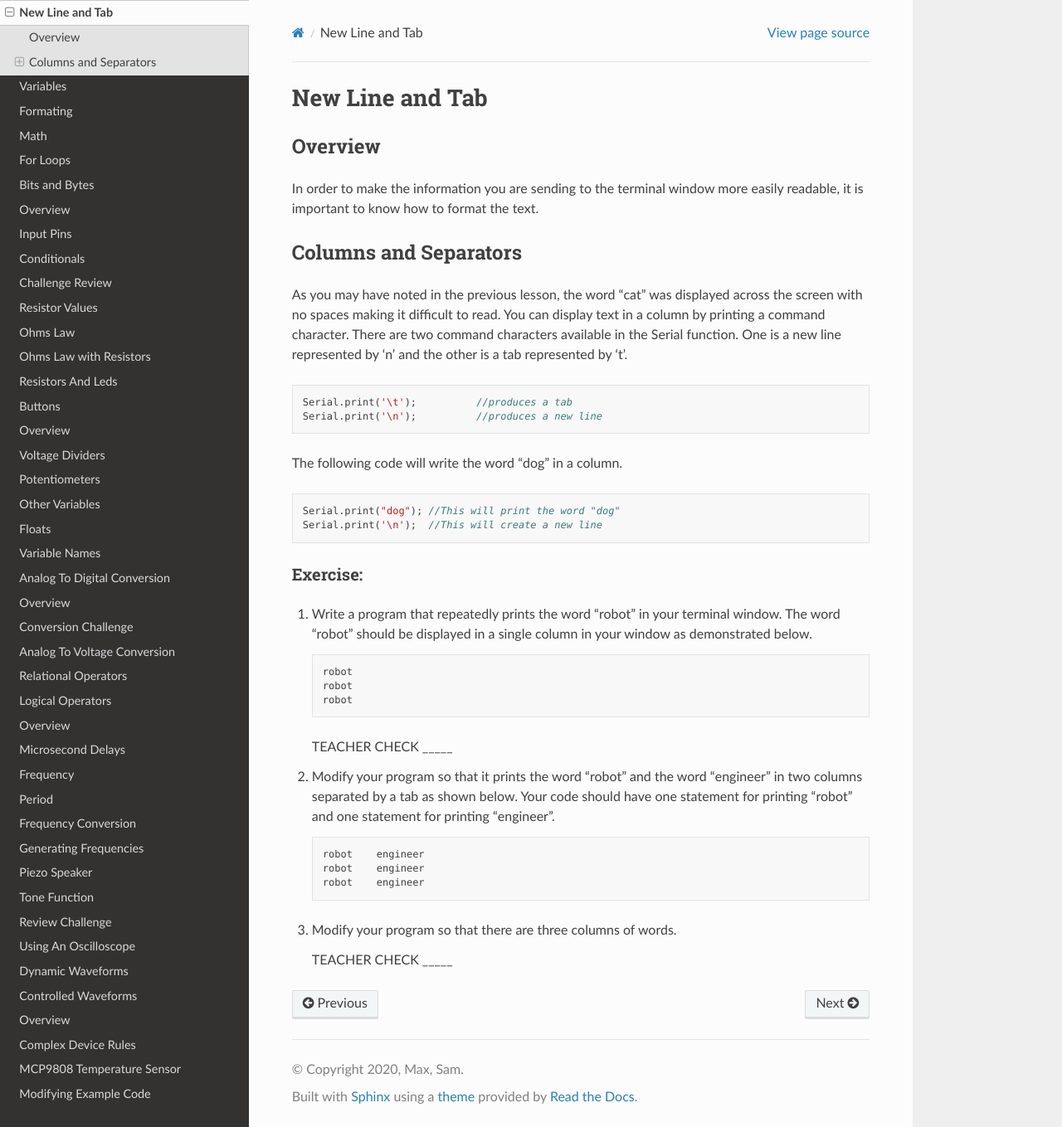
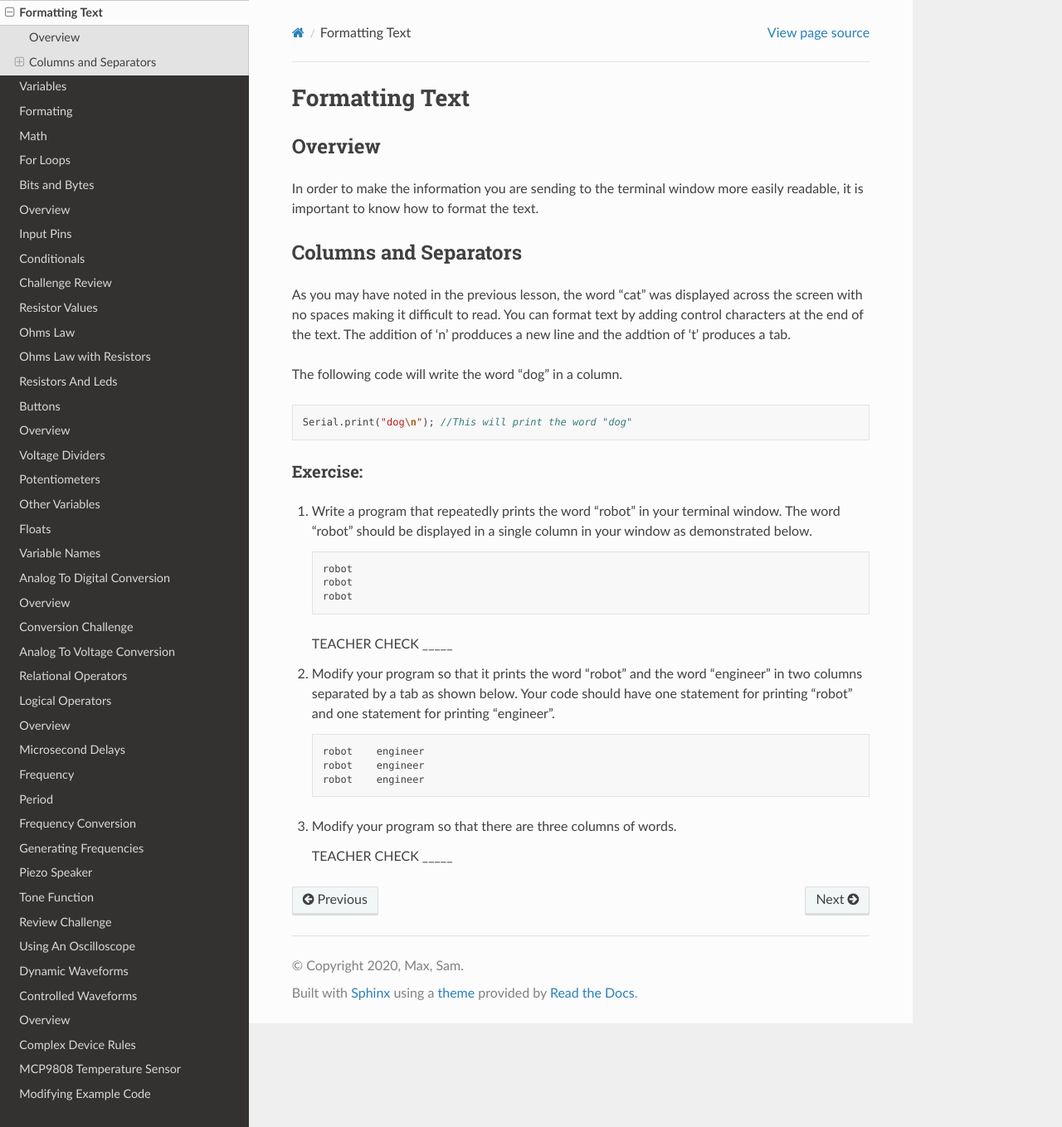
Before and after one commit to maxtkc/mvths-wiki, a Sphinx documentation site: the page built from docs/014b-formating-serial-communication.rst, in a window 1280 px wide and 1359 px high. Shown: the whole window at 83% size. Built offline with Sphinx 7.4.7 and the Read the Docs theme 2.0.0, drawn with Linux system fonts in a browser that asks for light colours; pages that are not in the unit, such as notebooks, are missing from menus.

Commit message:
Update 014b-formating-serial-communication.rst

```diff
--- a/docs/014b-formating-serial-communication.rst
+++ b/docs/014b-formating-serial-communication.rst
@@ -1,4 +1,4 @@
-New Line and Tab
+Formatting Text
 ==============================
 
 Overview
@@ -9,19 +9,13 @@ In order to make the information you are sending to the terminal window more eas
 Columns and Separators
 ---------------------
 
-As you may have noted in the previous lesson, the word "cat" was displayed across the screen with no spaces making it difficult to read. You can display text in a column by printing a command character. There are two command characters available in the Serial function. One is a new line represented by '\n' and the other is a tab represented by '\t'.
-
-.. code-block:: c
-
-   Serial.print('\t');		//produces a tab
-   Serial.print('\n');		//produces a new line
+As you may have noted in the previous lesson, the word "cat" was displayed across the screen with no spaces making it difficult to read. You can format text by adding control characters at the end of the text.  The addition of '\n' prodduces a new line and the addtion of '\t' produces a tab.
 
 The following code will write the word "dog" in a column.
 
 .. code-block:: c
 
-   Serial.print("dog"); //This will print the word "dog"
-   Serial.print('\n');  //This will create a new line
+   Serial.print("dog\n"); //This will print the word "dog"
 
 Exercise:
 ~~~~~~~~~
```
